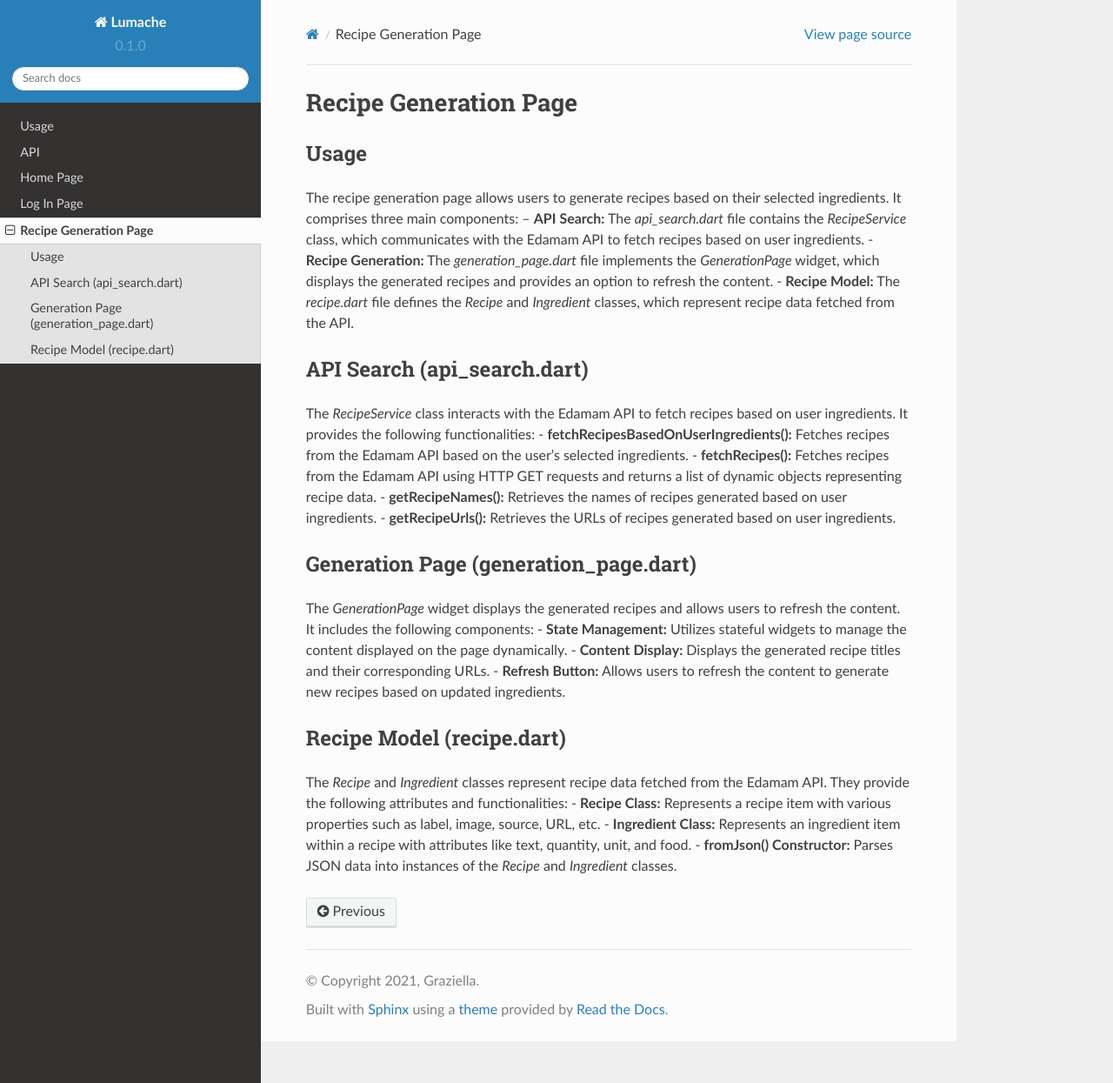
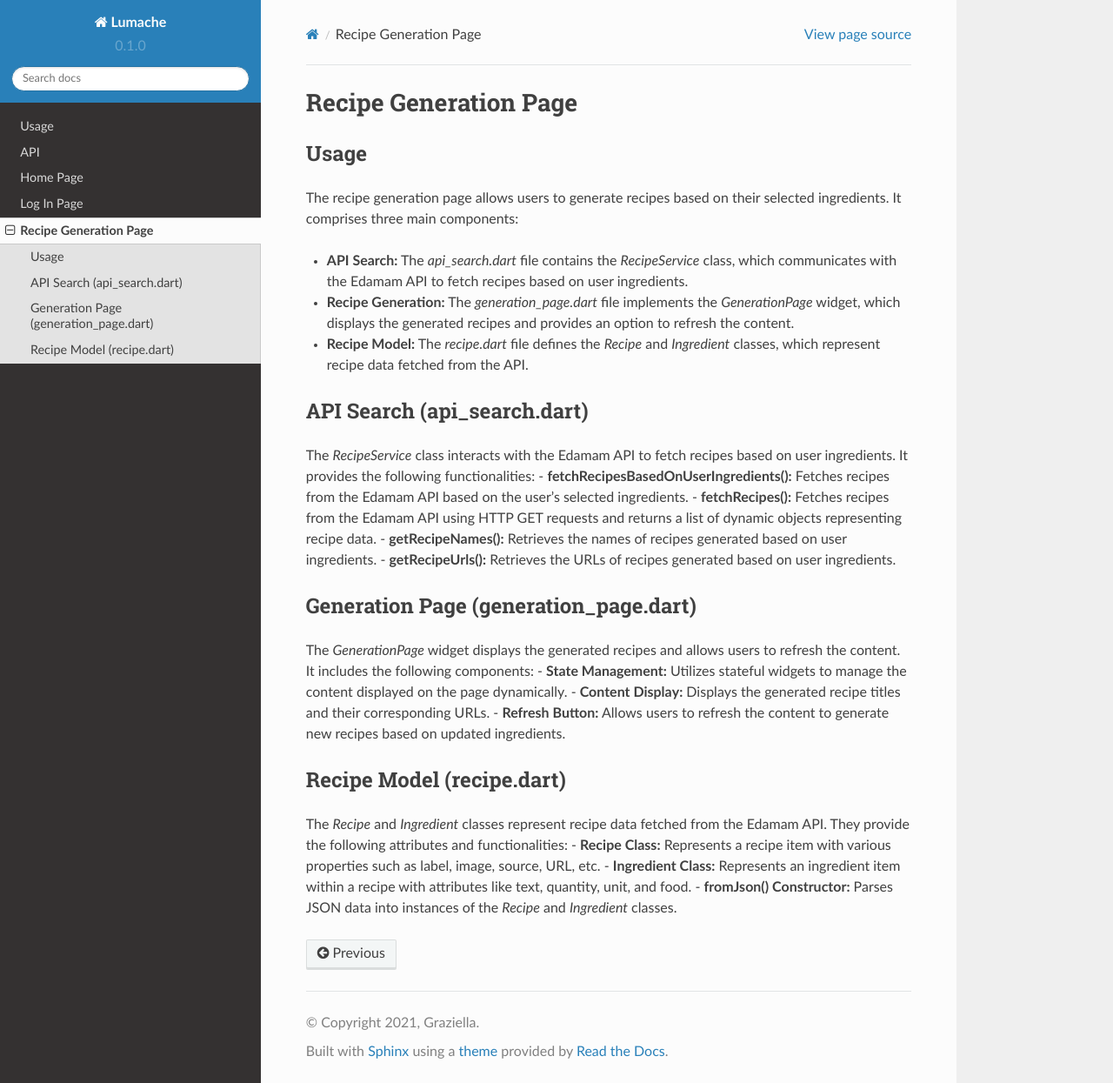
Before and after one commit to khadijabaffa/Khadija, a Sphinx documentation site: the page built from docs/source/recipe_generation_page.rst, in a window 1280 px wide and 1245 px high. Shown: the whole window at 87% size. Built offline with Sphinx 7.4.7 and the Read the Docs theme 2.0.0, drawn with Linux system fonts in a browser that asks for light colours; pages that are not in the unit, such as notebooks, are missing from menus.

```diff
--- a/docs/source/recipe_generation_page.rst
+++ b/docs/source/recipe_generation_page.rst
@@ -6,8 +6,11 @@ Recipe Generation Page
 Usage
 -----
 The recipe generation page allows users to generate recipes based on their selected ingredients. It comprises three main components:
--- **API Search:** The `api_search.dart` file contains the `RecipeService` class, which communicates with the Edamam API to fetch recipes based on user ingredients.
+
+- **API Search:** The `api_search.dart` file contains the `RecipeService` class, which communicates with the Edamam API to fetch recipes based on user ingredients.
+
 - **Recipe Generation:** The `generation_page.dart` file implements the `GenerationPage` widget, which displays the generated recipes and provides an option to refresh the content.
+
 - **Recipe Model:** The `recipe.dart` file defines the `Recipe` and `Ingredient` classes, which represent recipe data fetched from the API.
 
 API Search (api_search.dart)
```
